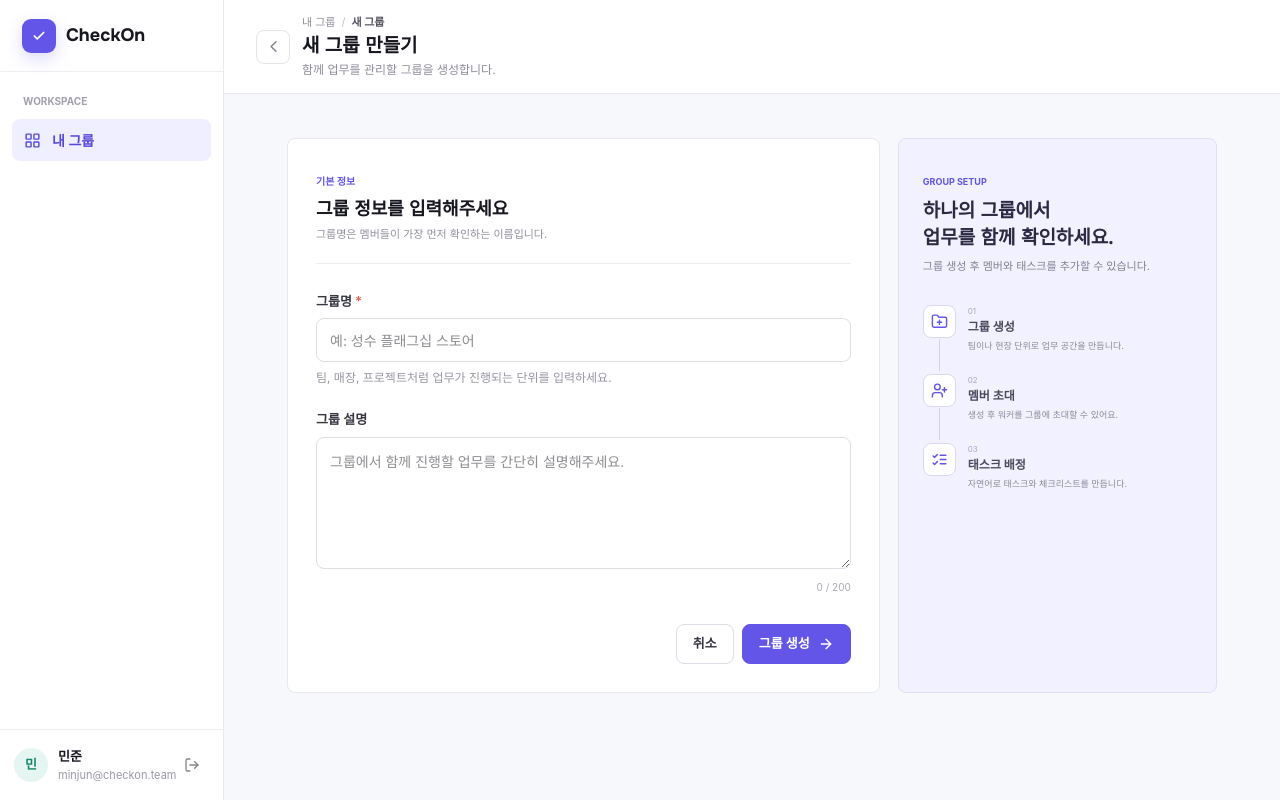
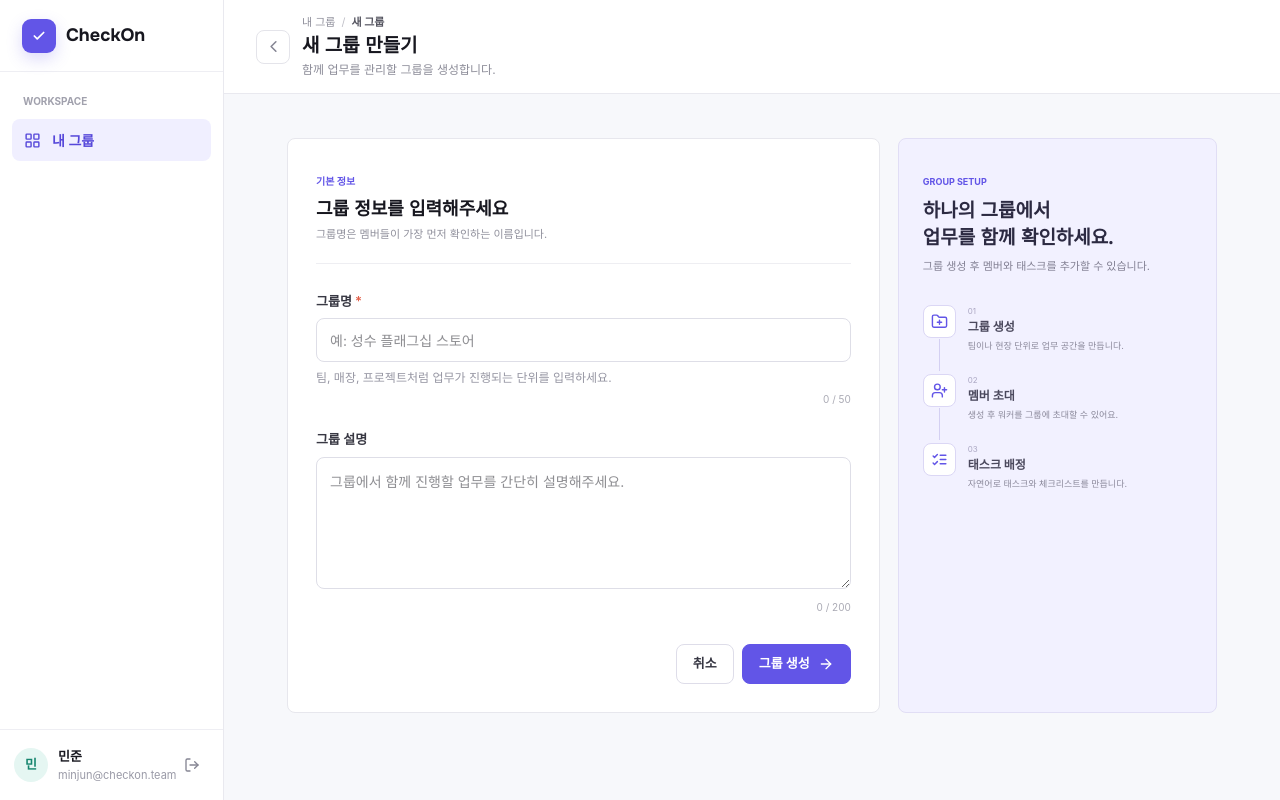
Before and after one commit to KTB4-AI-HACKATHON-11/front, a React (Vite) app: page /groups/new in a window 1280 px wide. Built offline with nearby package versions, Linux system fonts and the light colour scheme.

Commit message:
feat: 그룹 정보 - 제목 글자수 제한 안내 추가

```diff
--- a/src/app/pages/groupCreate/GroupCreatePage.jsx
+++ b/src/app/pages/groupCreate/GroupCreatePage.jsx
@@ -7,6 +7,7 @@ import { ApiError } from "../../api/client";
 import { createGroup } from "../../api/groupApi";
 import "./GroupCreatePage.css";
 
+const GROUP_NAME_MAX_LENGTH = 50;
 const GROUP_DESCRIPTION_MAX_LENGTH = 200;
 
 export default function GroupCreatePage({ user }) {
@@ -57,12 +58,14 @@ export default function GroupCreatePage({ user }) {
                 className="text-input"
                 id="group-name"
                 placeholder="예: 성수 플래그십 스토어"
+                maxLength={GROUP_NAME_MAX_LENGTH}
                 required
                 value={groupName}
                 onChange={(event) => setGroupName(event.target.value)}
                 disabled={isSubmitting}
               />
               <p className="field-hint">팀, 매장, 프로젝트처럼 업무가 진행되는 단위를 입력하세요.</p>
+              <div className="character-count">{groupName.length} / {GROUP_NAME_MAX_LENGTH}</div>
             </div>
             <div className="group-create-field">
               <label className="field-label" htmlFor="group-description">그룹 설명</label>
```
